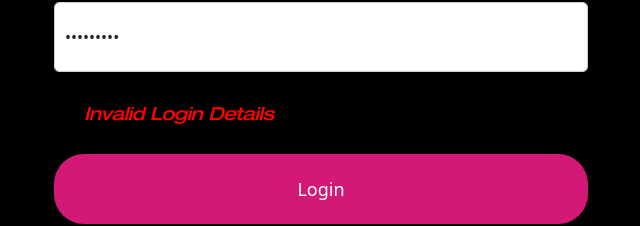
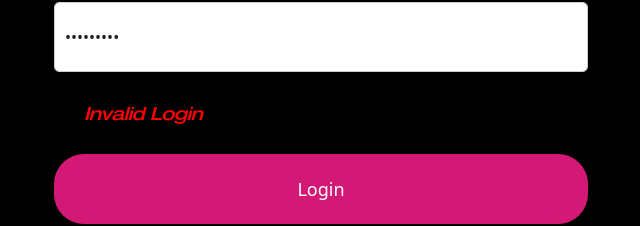
Before and after one commit to hluong3/Landing-Website-Portal, a React (Create React App) app: page /login in a window 1280 px wide. Both pictures are taken after typing "name@example.com", "Sample123" into the empty fields and a click on the button "Login". Shown: the part 334-560 px from the top of the page, without its empty margins (319-959 px from the left). Built offline with nearby package versions, Linux system fonts and the light colour scheme.

Commit message:
Update login page

```diff
--- a/src/component/Login/index.js
+++ b/src/component/Login/index.js
@@ -60,7 +60,7 @@ function Login() {
               </div>
 
               { invalid && (
-                <label className="message-error">Invalid Login Details</label>
+                <label className="message-error">Invalid Login</label>
               )}
 
               <button type="submit" className="btn btn-login">Login</button>
```
